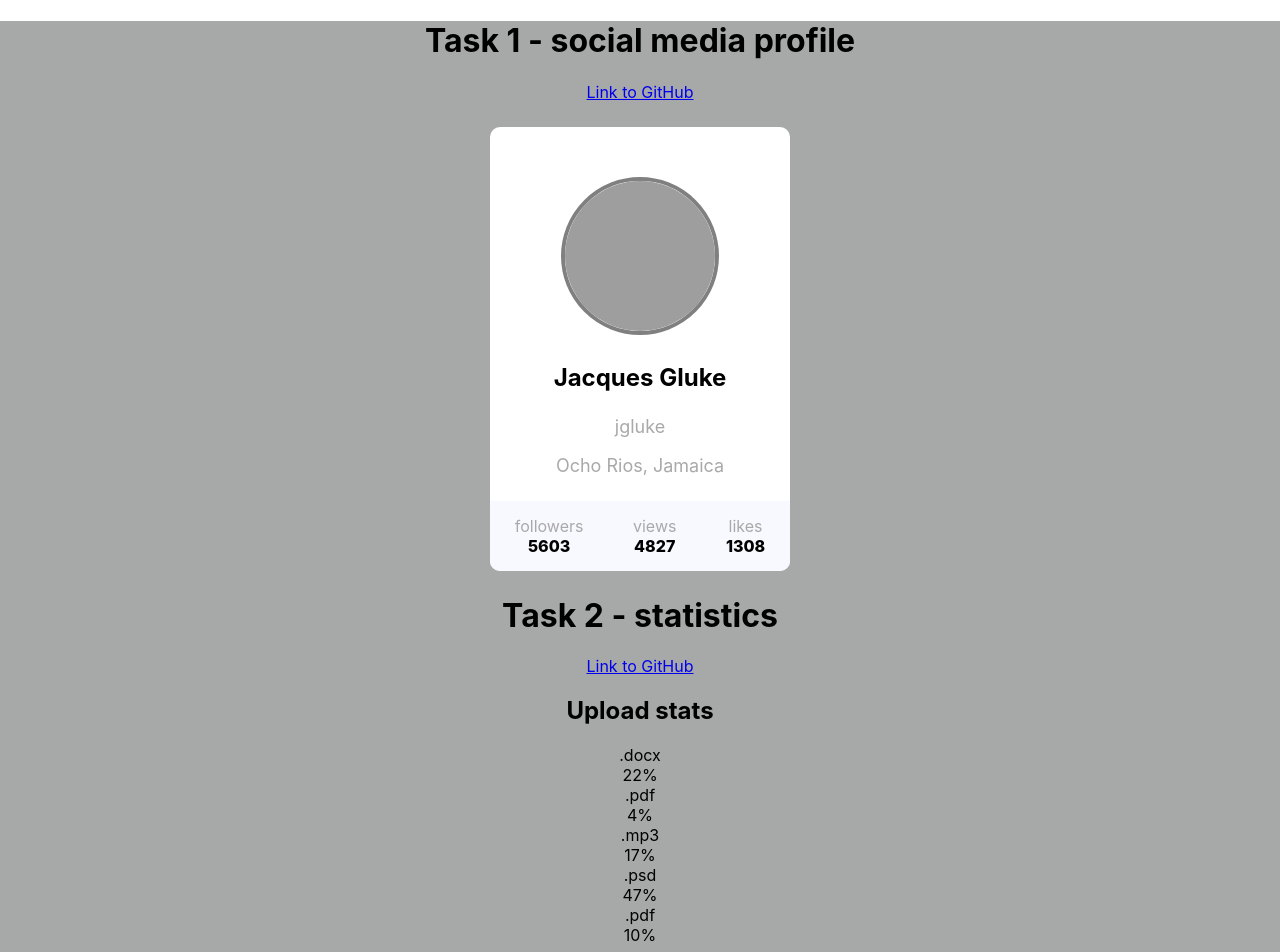
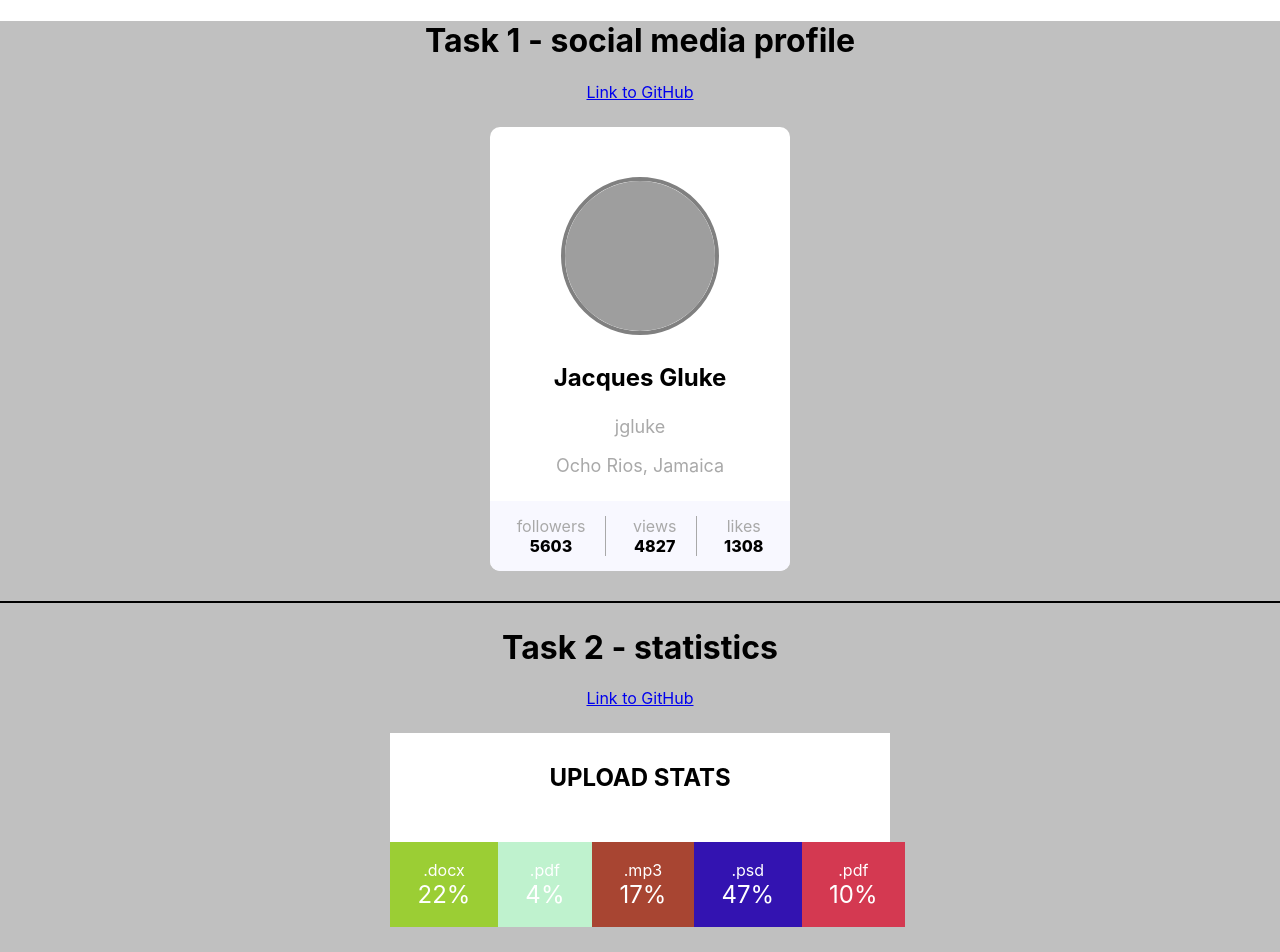
Before and after one commit to tomeksokol/goit-react-hw-01-components, a React (Create React App) app: page / in a window 1280 px wide. Shown: the top 952 px of the page. Built offline with nearby package versions, Linux system fonts and the light colour scheme; grey boxes are pictures that could not be loaded.

Commit message:
style task 1 and 2

```diff
--- a/src/App.css
+++ b/src/App.css
@@ -11,6 +11,10 @@ ul {
   padding: 0;
 }
 
+.task-header {
+  border-top: 2px solid black;
+  padding-top: 25px;
+}
 
 @media (prefers-reduced-motion: no-preference) {
   .App-logo {
@@ -19,7 +23,7 @@ ul {
 }
 
 .App-header {
-  background-color: #a7a8a8;
+  background-color: silver;
   /* min-height: 100vh;
   display: flex;
   flex-direction: column;
--- a/src/App.jsx
+++ b/src/App.jsx
@@ -35,7 +35,7 @@ const App = () => {
         {/* <Profile {...user} /> */}
 
         <div>
-          <h1>Task 2 - statistics</h1>
+          <h1 className="task-header">Task 2 - statistics</h1>
           <a href="https://#" target="_blank" rel="noreferrer">
             Link to GitHub
           </a>
@@ -45,7 +45,7 @@ const App = () => {
         <Statistics stats={data} />
 
         <div>
-          <h1>Task 3 - Friends</h1>
+          <h1 className="task-header">Task 3 - Friends</h1>
           <a href="https://#" target="_blank" rel="noreferrer">
             Link to GitHub
           </a>
@@ -54,7 +54,7 @@ const App = () => {
         <FriendList friends={friends} />
 
         <div>
-          <h1>Task 4 - Transactions</h1>
+          <h1 className="task-header">Task 4 - Transactions</h1>
           <a href="https://#" target="_blank" rel="noreferrer">
             Link to GitHub
           </a>
--- a/src/components/task1_profile/Profile.jsx
+++ b/src/components/task1_profile/Profile.jsx
@@ -8,6 +8,7 @@ import {
   statsClasses,
   labelClasses,
   quantityClasses,
+  labelItemClasses,
 } from "./Profile.module.css";
 import PropTypes from "prop-types";
 
@@ -21,12 +22,12 @@ const Profile = ({ avatar, tag, username, location, stats }) => {
         <p className={locationClasses}>{location}</p>
       </div>
       <ul className={statsClasses}>
-        <li>
+      <li className={labelItemClasses}>
           <span className={labelClasses}>{Object.keys(stats)[0]}</span>
           <br></br>
           <span className={quantityClasses}>{stats.followers}</span>
         </li>
-        <li>
+        <li className={labelItemClasses}>
           <span className={labelClasses}>{Object.keys(stats)[1]}</span>
           <br></br>
           <span className={quantityClasses}>{stats.views}</span>
--- a/src/components/task1_profile/Profile.module.css
+++ b/src/components/task1_profile/Profile.module.css
@@ -4,6 +4,7 @@
   background-color: rgb(255, 255, 255);
   padding-top: 50px;
   border-radius: 10px;
+  margin-bottom: 30px;
 }
 
 .avatarClasses {
@@ -32,7 +33,8 @@
 
 .statsClasses {
   display: flex;
-  justify-content: space-around;
+  justify-content: space-evenly;
+  align-items: center;
   margin: 0;
   padding-bottom: 15px;
   padding-top: 15px;
@@ -40,6 +42,10 @@
   border-radius: 0 0 10px 10px;
 }
 
+.labelItemClasses {
+  border-right: 1px solid darkgray;
+  padding-right: 20px;
+}
 .labelClasses {
 color: darkgray;
 }
--- a/src/components/task2_statistics/Statistics.jsx
+++ b/src/components/task2_statistics/Statistics.jsx
@@ -1,18 +1,27 @@
 // import React from 'react'
 import PropTypes from "prop-types";
+import {
+  statiscticsClasses,
+  titleClasses,
+  statListClasses,
+  itemClasses,
+  percentageClasses,
+} from "./Statistics.module.css";
 
 const Statistics = ({ stats, title }) => {
+  const randomHexColor = () =>
+  "#" + (((1 << 24) * Math.random()) | 0).toString(16);
   return (
-    <section className="statistics">
+    <section className={statiscticsClasses}>
       {/* rendering title only if avaiable */}
-      {title !== "" && <h2 className="title">{title}</h2>}
+      {title !== "" && <h2 className={titleClasses}>{title}</h2>}
 
-      <ul className="stat-list">
+      <ul className={statListClasses}>
         {stats.map(({ id, label, percentage }) => (
-          <li key={id} className="item">
+          <li key={id} className={itemClasses} style={{backgroundColor: `${randomHexColor()}`}}>
             <span className="label">{label}</span>
             <br></br>
-            <span className="percentage">{percentage}%</span>
+            <span className={percentageClasses}>{percentage}%</span>
           </li>
         ))}
       </ul>
--- /dev/null
+++ b/src/components/task2_statistics/Statistics.module.css
@@ -0,0 +1,26 @@
+.statiscticsClasses {
+  width: 500px;
+  background-color: white;
+  margin: 25px auto 25px;
+}
+
+.titleClasses {
+  padding-top: 30px;
+  padding-bottom: 30px;
+  text-transform: uppercase;
+}
+
+.statListClasses {
+  display: flex;
+  justify-content: space-evenly;
+}
+
+.itemClasses {
+  color: white;
+  padding: 18px 27.5px;
+}
+
+.percentageClasses {
+  margin-top: 10px;
+  font-size: 24px;
+}
```
